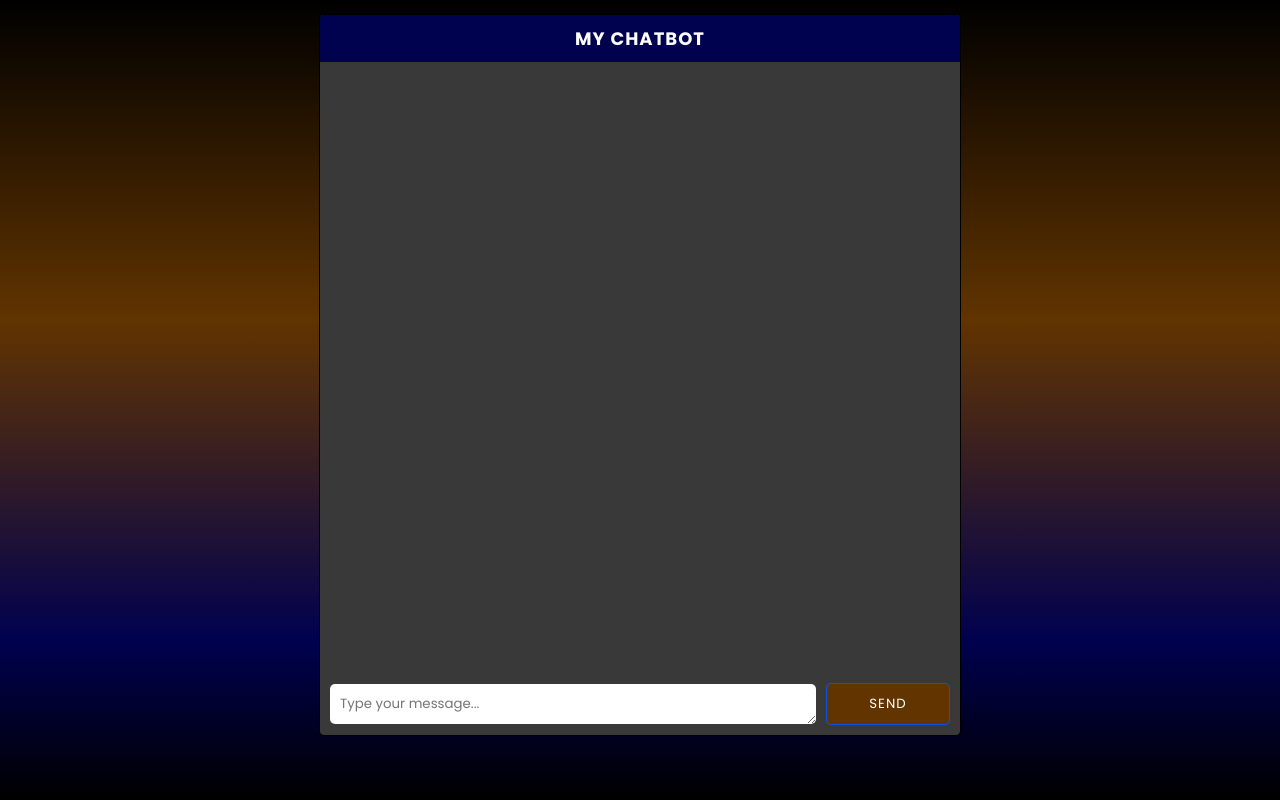
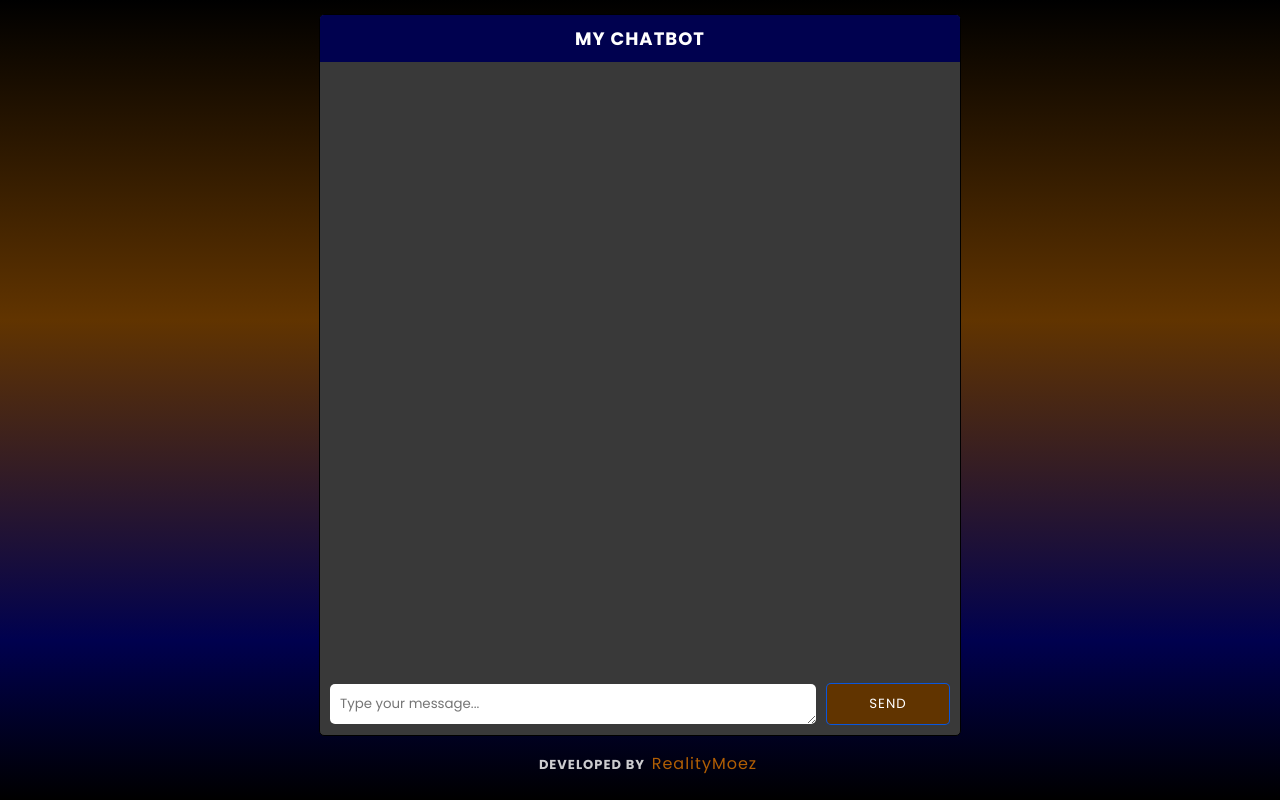
Before and after one commit to RealityMoez/risu-chatbot, a plain HTML site: page index.html in a window 1280 px wide. Drawn offline with nearby package versions, Linux system fonts and the light colour scheme.

Commit message:
add footer & credit

```diff
--- a/index.html
+++ b/index.html
@@ -22,6 +22,10 @@
                 <button class="chat-send-btn">SEND</button>
             </div>
         </div>
+
+        <footer><h3>
+            Developed by <a aria-label="GitHub" href="https://github.com/realitymoez" target="_blank" rel="noopener">RealityMoez</a>
+        </h3></footer>
         <script src="https://cdnjs.cloudflare.com/ajax/libs/axios/1.2.3/axios.min.js" SameSite=None></script>
         <script src="script.js"></script><!-- type="module" -->
 
--- a/style.css
+++ b/style.css
@@ -36,6 +36,44 @@ body
     background-size: cover;
     background-position: center;
     background-attachment: fixed;
+}
+
+footer
+{
+    display: flex;
+    flex-direction: column;
+    justify-self: center;
+    position: absolute;
+    bottom: 3%;
+    width: 100%;
+    text-align: center;
+}
+
+footer h3
+{
+    opacity: 0.8;
+    letter-spacing: 1px;
+    text-transform: uppercase;
+    font-size: small;
+    color: white;
+    display: inline-block;
+    margin: 0 5px;
+}
+footer h3 a
+{
+    font-weight: 200;
+    font-size: 1rem;
+    text-transform: none;
+    padding-left: 3px;
+    text-decoration: none;
+    color: rgb(221, 118, 0);
+    transition: 0.2s ease;
+}
+
+footer h3 a:hover
+{
+    opacity: 100%;
+    color: cyan;
 }
 
 /* chat container style */
```
